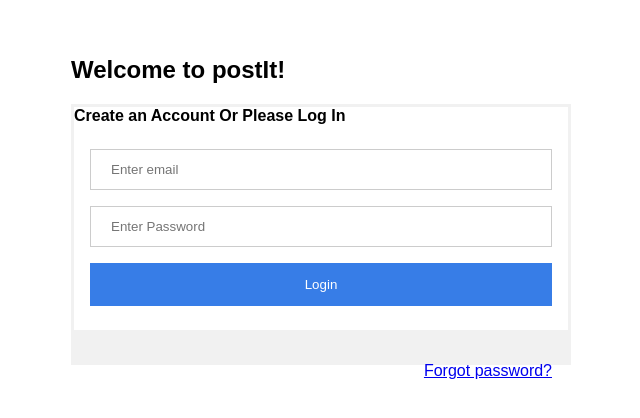
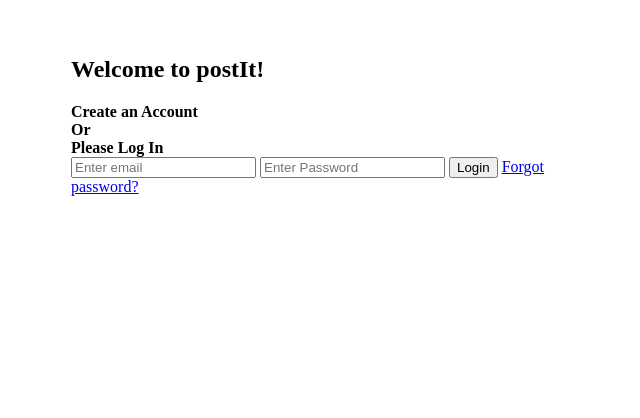
Before and after one commit to BrandonLoorits/VEBRAK-HW1, a plain HTML site: page login.html in a window 1280 px wide. Shown: the part 214-632 px from the top of the page, without its empty margins (319-959 px from the left). Drawn offline with Linux system fonts and the light colour scheme.

Commit message:
without style

```diff
--- a/login.html
+++ b/login.html
@@ -3,71 +3,7 @@
         <title>Welcome to postIt! Please Login!</title>
         <meta charset="UTF-8">
         <meta name="author" content="Patrik Pruunsild, Tauno Tamm, Brandon Loorits">
-    </head>
-    <style>
-
-body {font-family: Arial, Helvetica, sans-serif;}
-form {border: 3px solid #f1f1f1;}
-
-input[type=text], input[type=password] {
-  width: 100%;
-  padding: 12px 20px;
-  margin: 8px 0;
-  display: inline-block;
-  border: 1px solid #ccc;
-  box-sizing: border-box;
-}
-
-button {
-  background-color: #377de7;
-  color: white;
-  padding: 14px 20px;
-  margin: 8px 0;
-  border: none;
-  cursor: pointer;
-  width: 100%;
-}
-
-button:hover {
-  opacity: 0.8;
-}
-
-.cancelbtn {
-  width: auto;
-  padding: 10px 18px;
-  background-color: #f44336;
-}
-
-.imgcontainer {
-  text-align: center;
-  margin: 24px 0 12px 0;
-}
-
-img.avatar {
-  width: 40%;
-  border-radius: 50%;
-}
-
-.container {
-  padding: 16px;
-}
-
-span.psw {
-  float: right;
-  padding-top: 16px;
-}
-
-/* Change styles for span and cancel button on extra small screens */
-@media screen and (max-width: 300px) {
-  span.psw {
-     display: block;
-     float: none;
-  }
-  .cancelbtn {
-     width: 100%;
-  }
-}
-</style>
+        <link rel="stylesheet" href="style.css">
 </head>
 <body>
 
@@ -82,15 +18,27 @@ span.psw {
         background: rgb(255, 255, 255);
         border: 8px black">
 
-<h2>Welcome to postIt!</h2>
 
 <form action="/action_page.php" method="post">
 
-    <label><b>Create an Account</b></label>
+    <h2>Welcome to postIt!</h2>
 
-    <label for="uname"><b>Or</b></label>
 
-    <label for="uname"><b>Please Log In</b></label>
+    <div>
+
+
+        <label ><b>Create an Account</b></label>
+
+        <br>
+
+        <label for="uname"><b>Or</b></label>
+
+        <br>
+
+        <label for="uname"><b>Please Log In</b></label>
+
+    </div>
+
 
   <div class="container">
     <input type="text" placeholder="Enter email" name="uname" required>
@@ -98,11 +46,11 @@ span.psw {
     <input type="password" placeholder="Enter Password" name="psw" required>
 
     <button type="submit">Login</button>
+
+    <span><a href="#">Forgot password?</a></span>
   </div>
 
-  <div class="container" style="background-color:#f1f1f1">
-    <span class="psw"><a href="#">Forgot password?</a></span>
-  </div>
+
 </div>
 </form>
 
```
